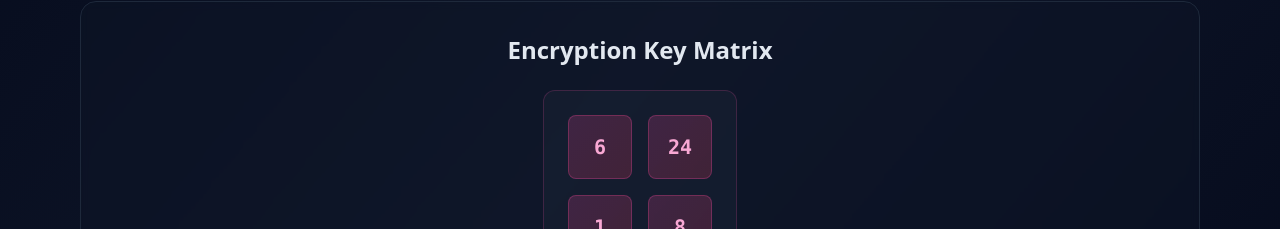
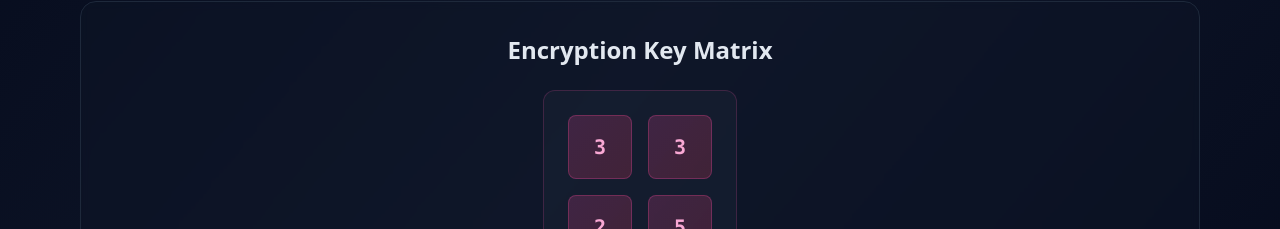
Before and after one commit to yousvf/lockdown-cipher, a React (Vite) app: page /hill in a window 1280 px wide. Shown: the part 717-946 px from the top of the page. Built offline with nearby package versions, Linux system fonts and the light colour scheme.

Commit message:
Updated HillPage.tsx

```diff
--- a/src/pages/HillPage.tsx
+++ b/src/pages/HillPage.tsx
@@ -23,7 +23,7 @@ export function HillPage() {
     setTimeout(() => setCopied(false), 2000);
   }
 
-  const keyMatrix = [[6, 24], [1, 8]];
+  const keyMatrix = [[3, 3], [2, 5]];
 
   return (
     <div className="min-h-screen bg-gradient-to-br from-slate-950 via-slate-900 to-slate-950">
```
